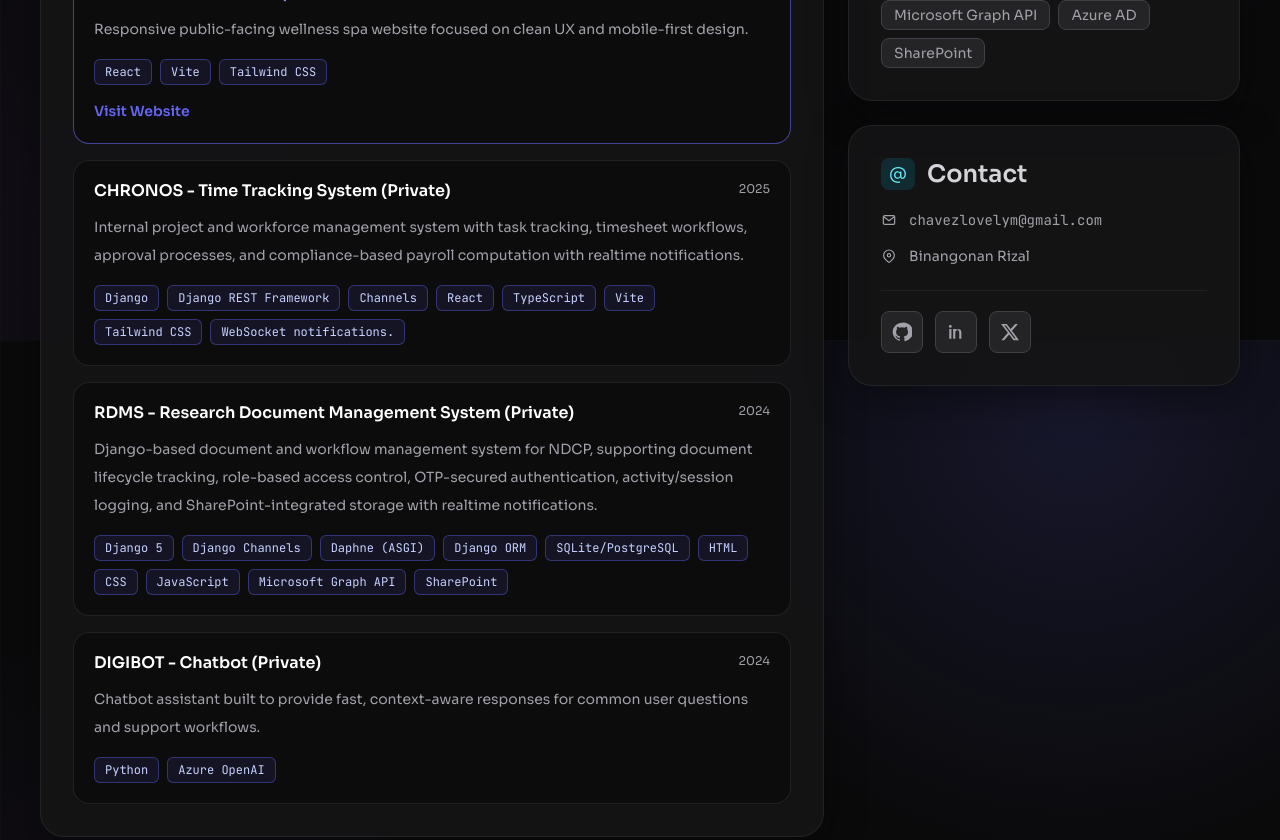
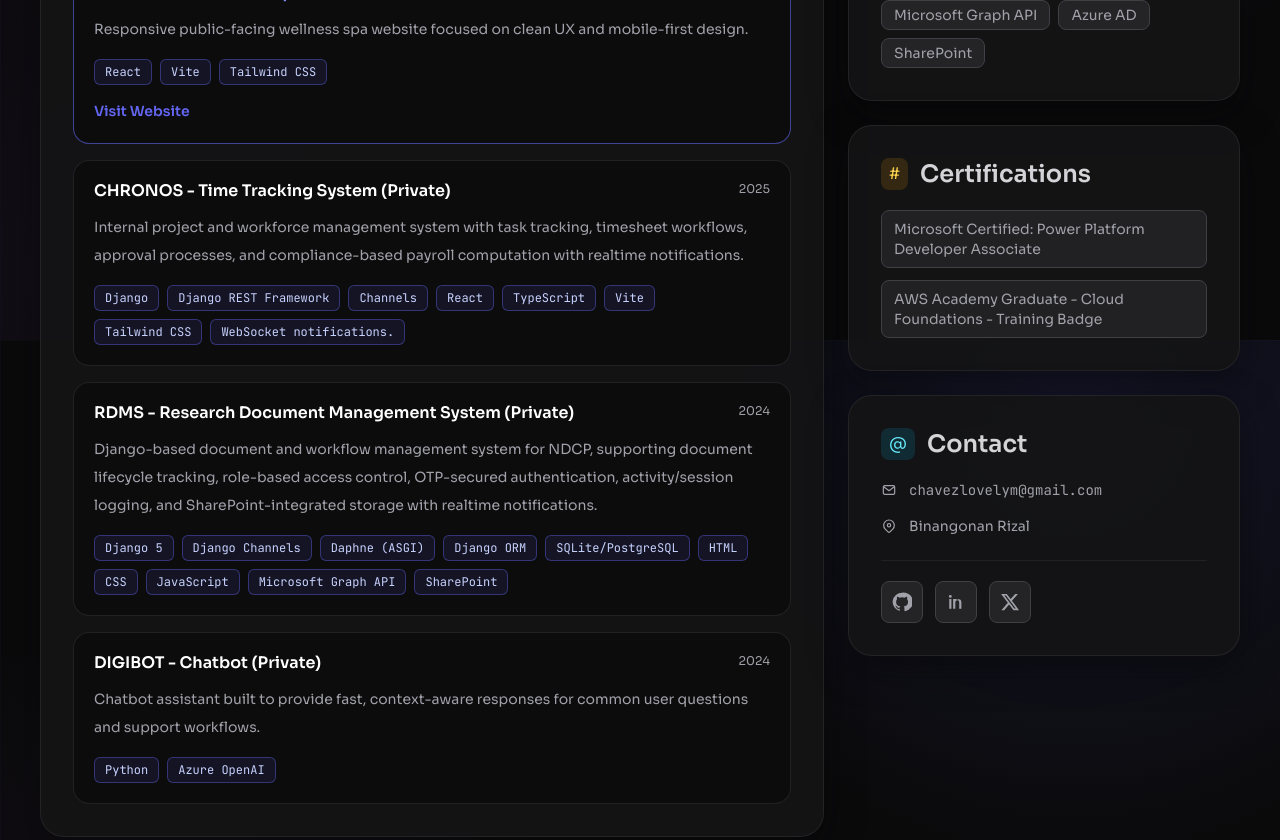
Before and after one commit to MsLovely-dev/lovely-chavez-portfolio, a React (Vite) app: page / in a window 1280 px wide. Shown: the part 1260-2100 px from the top of the page. Built offline with nearby package versions, Linux system fonts and the light colour scheme.

Commit message:
Added certification

```diff
--- a/src/App.jsx
+++ b/src/App.jsx
@@ -58,6 +58,7 @@ function App() {
             <nav aria-label="Primary" className="hidden gap-6 text-sm text-muted sm:flex">
               <a href="#profile" className="hover:text-white">Profile</a>
               <a href="#work" className="hover:text-white">Work</a>
+              <a href="#certifications" className="hover:text-white">Certifications</a>
               <a href="#contact" className="hover:text-white">Contact</a>
             </nav>
             <button
@@ -267,6 +268,35 @@ function App() {
                 </div>
               </article>
 
+              <article id="certifications" className="card-hover rounded-3xl border border-border/80 bg-card/90 p-8 shadow-panel">
+                <div className="mb-5 flex items-center gap-3">
+                  <span className="rounded-lg bg-amber-500/15 px-2 py-1 text-amber-300">#</span>
+                  <h2 className="font-display text-2xl font-semibold text-zinc-300">Certifications</h2>
+                </div>
+                <ul className="space-y-3 text-sm text-zinc-400">
+                  <li className="rounded-lg border border-zinc-700 bg-zinc-800/70 px-3 py-2">
+                    <a
+                      href={`${import.meta.env.BASE_URL}images/certificates/certifiedpl400.png`}
+                      target="_blank"
+                      rel="noreferrer"
+                      className="hover:text-zinc-100 hover:underline"
+                    >
+                      Microsoft Certified: Power Platform Developer Associate
+                    </a>
+                  </li>
+                  <li className="rounded-lg border border-zinc-700 bg-zinc-800/70 px-3 py-2">
+                    <a
+                      href={`${import.meta.env.BASE_URL}images/certificates/awscertificate.png`}
+                      target="_blank"
+                      rel="noreferrer"
+                      className="hover:text-zinc-100 hover:underline"
+                    >
+                      AWS Academy Graduate - Cloud Foundations - Training Badge
+                    </a>
+                  </li>
+                </ul>
+              </article>
+
               <article id="contact" className="card-hover rounded-3xl border border-border/80 bg-card/90 p-8 shadow-panel">
                 <div className="mb-5 flex items-center gap-3">
                   <span className="rounded-lg bg-cyan-500/15 px-2 py-1 text-cyan-300">@</span>
```
Also changed, not shown: public/images/certificates/awscertificate.png (added), public/images/certificates/certifiedpl400.png (added).
